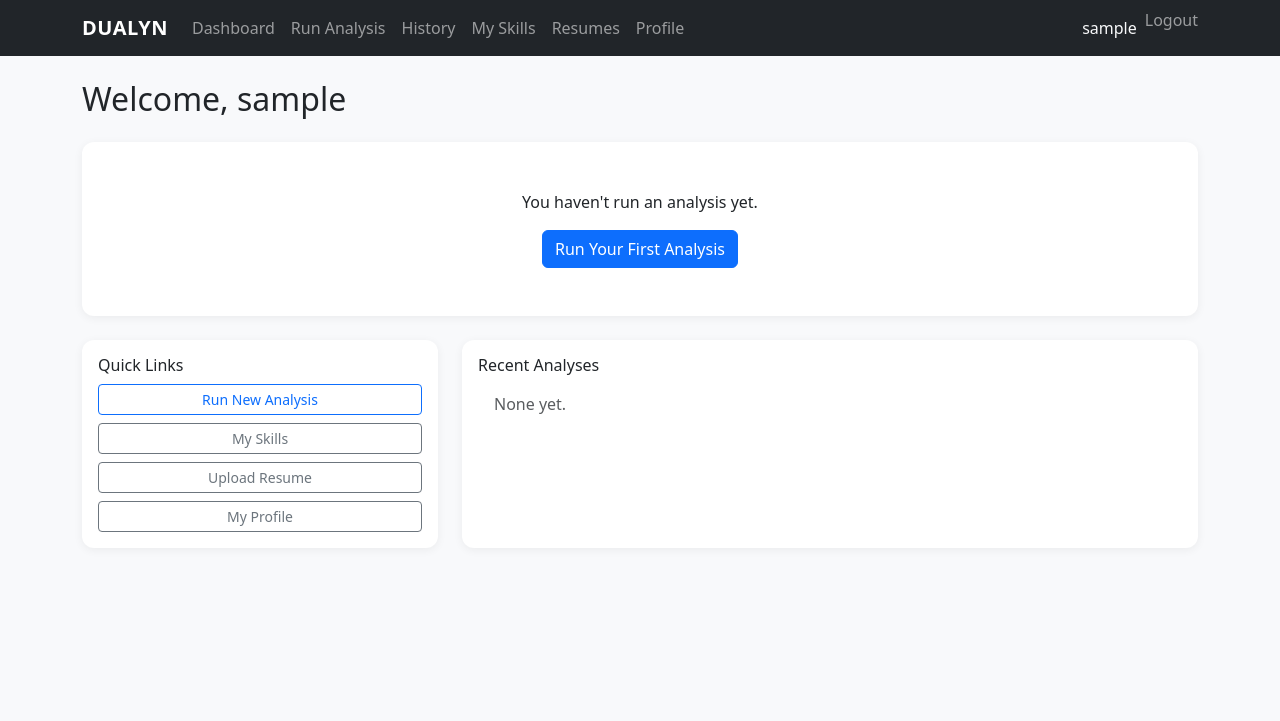
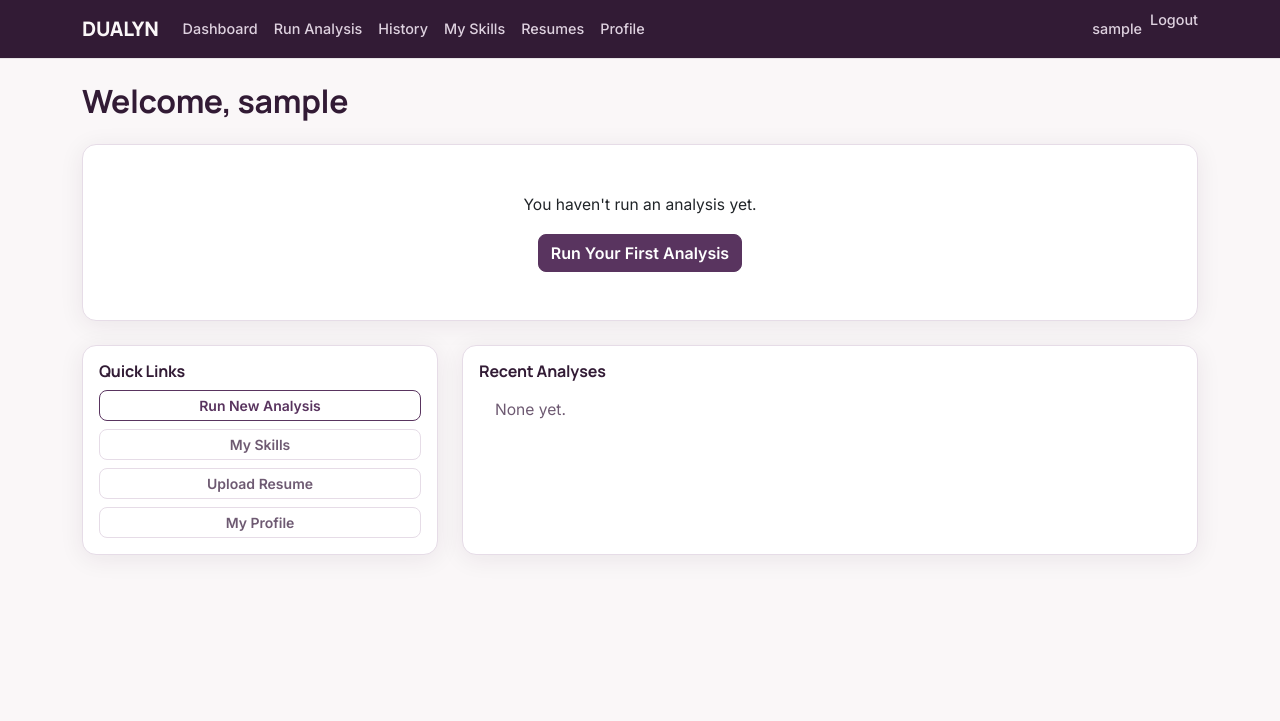
Before and after one commit to SathvikaVS/DUALYN, a Django app: page / in a window 1280 px wide. Shown: the top 721 px of the page. Run offline with Django 5.2, Linux system fonts and the light colour scheme; the visitor is signed in with stand-in values (Sample User, id 1); data that the repository does not hold is empty.

Commit message:
Apply DUALYN design system (Plum/Mauve/Cream, Manrope+Inter) and add public landing page

```diff
--- a/core/views.py
+++ b/core/views.py
@@ -1,24 +1,24 @@
 from django.shortcuts import render
-from django.contrib.auth.decorators import login_required
 from recommendations.models import RoadmapItem
 
 
-@login_required
 def dashboard_view(request):
+    """
+    Root URL. Anonymous visitors see the public landing page (Section 4's
+    flow puts "Landing Page" before Register/Login). Logged-in students
+    see their dashboard. Kept as one view, under the existing url name
+    'dashboard', so every template's {% url 'dashboard' %} link keeps
+    working for both cases.
+    """
+    if not request.user.is_authenticated:
+        return render(request, 'landing.html')
+
     user = request.user
-
     profile = getattr(user, 'student_profile', None)
     display_name = profile.Full_name if profile else user.username
-
     analyses = user.analyses.select_related('job_role')
     latest = analyses.first()
-
-    context = {
-        'display_name': display_name,
-        'latest': latest,
-        'recent': analyses[:5],
-    }
-
+    context = {'display_name': display_name, 'latest': latest, 'recent': analyses[:5]}
     if latest:
         gaps = latest.gaps.select_related('skill')
         context.update({
@@ -30,5 +30,4 @@ def dashboard_view(request):
                 roadmap__analysis=latest, phase__in=[1, 2]
             ).select_related('skill_gap__skill')[:3],
         })
-
     return render(request, 'dashboard.html', context)
--- /dev/null
+++ b/static/css/dualyn.css
@@ -0,0 +1,162 @@
+/* ============================================================
+   DUALYN design system
+   Plum / Mauve / Warm Cream palette, Manrope + Inter type
+   ============================================================ */
+
+@import url('https://fonts.googleapis.com/css2?family=Manrope:wght@500;600;700;800&family=Inter:wght@400;500;600&display=swap');
+
+:root {
+  --plum-deep: #321B35;
+  --plum: #59345F;
+  --mauve: #9B718F;
+  --lavender: #DED1DF;
+  --cream: #FAF7F8;
+
+  --ink: var(--plum-deep);
+  --muted: #6E5A72;
+  --border: #E6DCE7;
+  --surface: #FFFFFF;
+
+  --radius-sm: 8px;
+  --radius-md: 14px;
+  --radius-lg: 20px;
+  --shadow-soft: 0 4px 24px rgba(50, 27, 53, 0.08);
+}
+
+body {
+  background-color: var(--cream);
+  color: var(--ink);
+  font-family: 'Inter', -apple-system, sans-serif;
+  font-size: 0.975rem;
+  line-height: 1.6;
+}
+
+h1, h2, h3, h4, h5, h6,
+.navbar-brand {
+  font-family: 'Manrope', sans-serif;
+  color: var(--plum-deep);
+  font-weight: 700;
+  letter-spacing: -0.01em;
+}
+
+a { color: var(--plum); }
+a:hover { color: var(--plum-deep); }
+
+/* ---------- Navbar ---------- */
+.navbar {
+  background-color: var(--plum-deep) !important;
+  box-shadow: 0 1px 0 rgba(0,0,0,0.08);
+}
+.navbar-brand {
+  color: var(--cream) !important;
+  font-weight: 800;
+  font-size: 1.25rem;
+}
+.navbar .nav-link {
+  color: var(--lavender) !important;
+  font-weight: 500;
+  font-size: 0.9rem;
+}
+.navbar .nav-link:hover { color: var(--cream) !important; }
+.navbar .btn-link.nav-link { color: var(--lavender) !important; text-decoration: none; }
+.navbar .btn-link.nav-link:hover { color: var(--cream) !important; }
+
+/* ---------- Cards ---------- */
+.card {
+  background-color: var(--surface);
+  border: 1px solid var(--border);
+  border-radius: var(--radius-md);
+  box-shadow: var(--shadow-soft);
+}
+.card-title {
+  font-family: 'Manrope', sans-serif;
+  font-weight: 700;
+  color: var(--plum-deep);
+}
+
+/* ---------- Buttons ---------- */
+.btn { font-family: 'Inter', sans-serif; font-weight: 600; border-radius: var(--radius-sm); }
+.btn-primary {
+  background-color: var(--plum);
+  border-color: var(--plum);
+}
+.btn-primary:hover, .btn-primary:focus {
+  background-color: var(--plum-deep);
+  border-color: var(--plum-deep);
+}
+.btn-outline-primary {
+  color: var(--plum);
+  border-color: var(--plum);
+}
+.btn-outline-primary:hover {
+  background-color: var(--plum);
+  border-color: var(--plum);
+}
+.btn-outline-secondary {
+  color: var(--muted);
+  border-color: var(--border);
+}
+.btn-outline-secondary:hover {
+  background-color: var(--lavender);
+  border-color: var(--lavender);
+  color: var(--plum-deep);
+}
+
+/* ---------- Forms ---------- */
+.form-control, .form-select {
+  border: 1px solid var(--border);
+  border-radius: var(--radius-sm);
+  font-family: 'Inter', sans-serif;
+}
+.form-control:focus, .form-select:focus {
+  border-color: var(--mauve);
+  box-shadow: 0 0 0 0.2rem rgba(155, 113, 143, 0.18);
+}
+.form-label { font-weight: 600; color: var(--plum-deep); font-size: 0.9rem; }
+
+/* ---------- Status & priority (graduated within the palette, not traffic-light) ---------- */
+.badge { font-family: 'Inter', sans-serif; font-weight: 600; border-radius: 6px; padding: 0.4em 0.7em; }
+.badge-status-covered { background-color: var(--plum-deep); color: var(--cream); }
+.badge-status-needs_improvement { background-color: var(--mauve); color: var(--cream); }
+.badge-status-missing { background-color: var(--lavender); color: var(--plum-deep); }
+.badge-priority-high { background-color: var(--plum-deep); color: var(--cream); }
+.badge-priority-medium { background-color: var(--mauve); color: var(--cream); }
+.badge-priority-low { background-color: var(--lavender); color: var(--plum-deep); }
+
+/* ---------- Progress bar ---------- */
+.progress { background-color: var(--lavender); border-radius: 100px; }
+.progress-bar { background-color: var(--plum) !important; }
+
+/* ---------- Alerts ---------- */
+.alert { border-radius: var(--radius-sm); border: 1px solid var(--border); font-size: 0.9rem; }
+.alert-info { background-color: var(--lavender); color: var(--plum-deep); border-color: var(--lavender); }
+.alert-success { background-color: #EDE6EC; color: var(--plum-deep); border-color: var(--lavender); }
+.alert-danger { background-color: #F3E3E1; color: #6B2E2A; border-color: #E8CFCB; }
+.alert-warning { background-color: #F6EEDD; color: #6B5423; border-color: #EEDFC0; }
+
+/* ---------- List groups / tables ---------- */
+.list-group-item { border-color: var(--border); }
+.table { color: var(--ink); }
+.text-muted { color: var(--muted) !important; }
+
+/* ---------- Landing page ---------- */
+.hero { padding: 5rem 0 4rem; }
+.hero h1 { font-size: clamp(2.2rem, 4vw, 3.2rem); line-height: 1.12; max-width: 14ch; }
+.hero p.lede { font-size: 1.1rem; color: var(--muted); max-width: 48ch; }
+
+.gauge-wrap { display: flex; align-items: center; justify-content: center; }
+.gauge-score { font-family: 'Manrope', sans-serif; font-weight: 800; font-size: 2.1rem; fill: var(--plum-deep); }
+.gauge-label { font-family: 'Inter', sans-serif; font-size: 0.75rem; fill: var(--muted); }
+
+.step-number {
+  width: 2.25rem; height: 2.25rem;
+  border-radius: 50%;
+  background-color: var(--plum-deep);
+  color: var(--cream);
+  display: flex; align-items: center; justify-content: center;
+  font-family: 'Manrope', sans-serif;
+  font-weight: 700;
+  flex-shrink: 0;
+}
+
+.section-muted { background-color: var(--surface); border-top: 1px solid var(--border); border-bottom: 1px solid var(--border); }
--- a/templates/base.html
+++ b/templates/base.html
@@ -4,19 +4,10 @@
     <meta charset="UTF-8">
     <meta name="viewport" content="width=device-width, initial-scale=1">
     <title>{% block title %}DUALYN{% endblock %}</title>
+    {% load static %}
     <link href="https://cdn.jsdelivr.net/npm/bootstrap@5.3.3/dist/css/bootstrap.min.css" rel="stylesheet">
-    <style>
-        body { background-color: #f8f9fb; }
-        .navbar-brand { font-weight: 700; letter-spacing: 0.5px; }
-        .card { border: none; border-radius: 0.75rem; box-shadow: 0 2px 10px rgba(0,0,0,0.06); }
-        .badge-status-covered { background-color: #198754; }
-        .badge-status-needs_improvement { background-color: #fd7e14; }
-        .badge-status-missing { background-color: #dc3545; }
-        .badge-priority-high { background-color: #dc3545; }
-        .badge-priority-medium { background-color: #ffc107; color: #212529; }
-        .badge-priority-low { background-color: #6c757d; }
-        main { min-height: 80vh; }
-    </style>
+    <link href="{% static 'css/dualyn.css' %}" rel="stylesheet">
+    <style>main { min-height: 80vh; }</style>
 </head>
 <body>
 <nav class="navbar navbar-expand-lg navbar-dark bg-dark mb-4">
@@ -44,6 +35,11 @@
                     </form>
                 </li>
             </ul>
+            {% else %}
+            <ul class="navbar-nav ms-auto">
+                <li class="nav-item"><a class="nav-link" href="{% url 'accounts:login' %}">Log in</a></li>
+                <li class="nav-item"><a class="btn btn-sm btn-primary ms-2" href="{% url 'accounts:register' %}">Get started</a></li>
+            </ul>
             {% endif %}
         </div>
     </div>
@@ -58,7 +54,6 @@
             </div>
         {% endfor %}
     {% endif %}
-
     {% block content %}{% endblock %}
 </main>
 
```
Also changed, not shown: templates/landing.html (added, +79 -0 lines).
